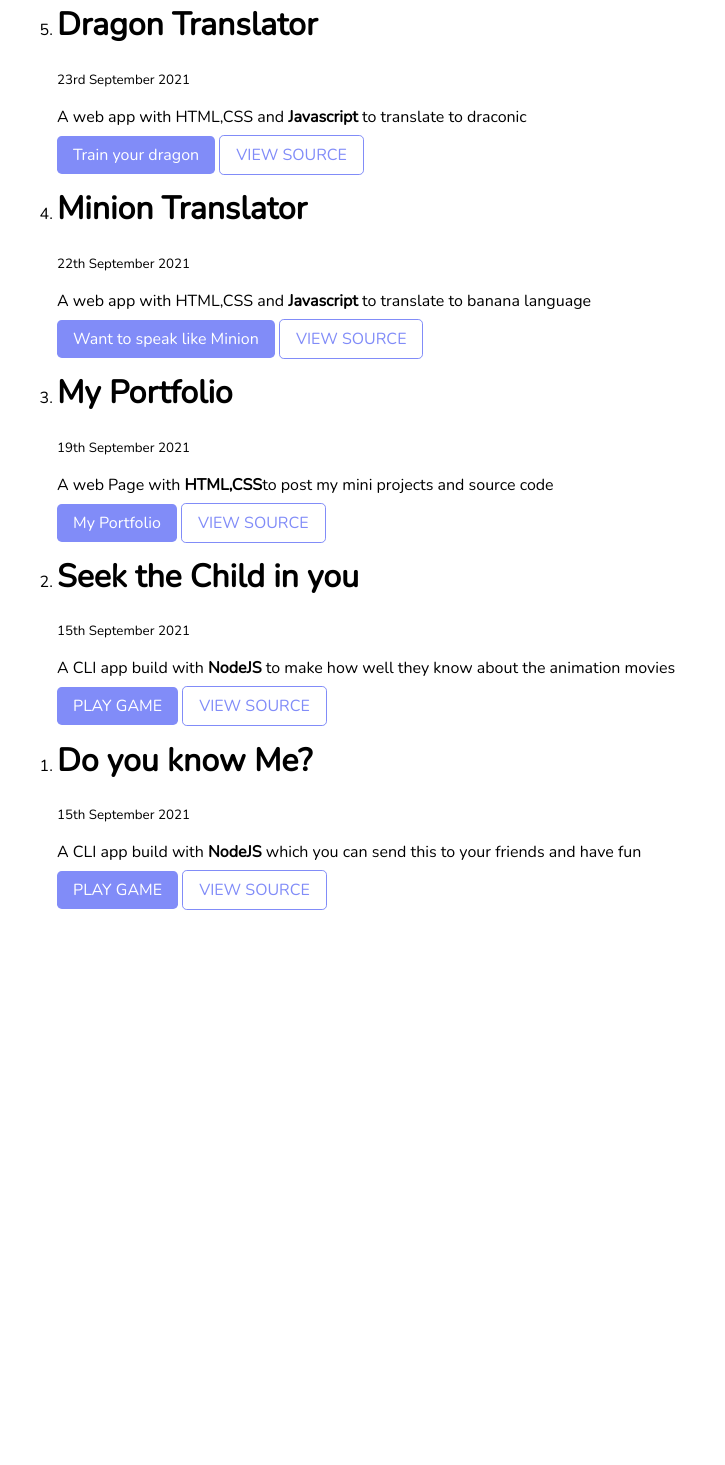
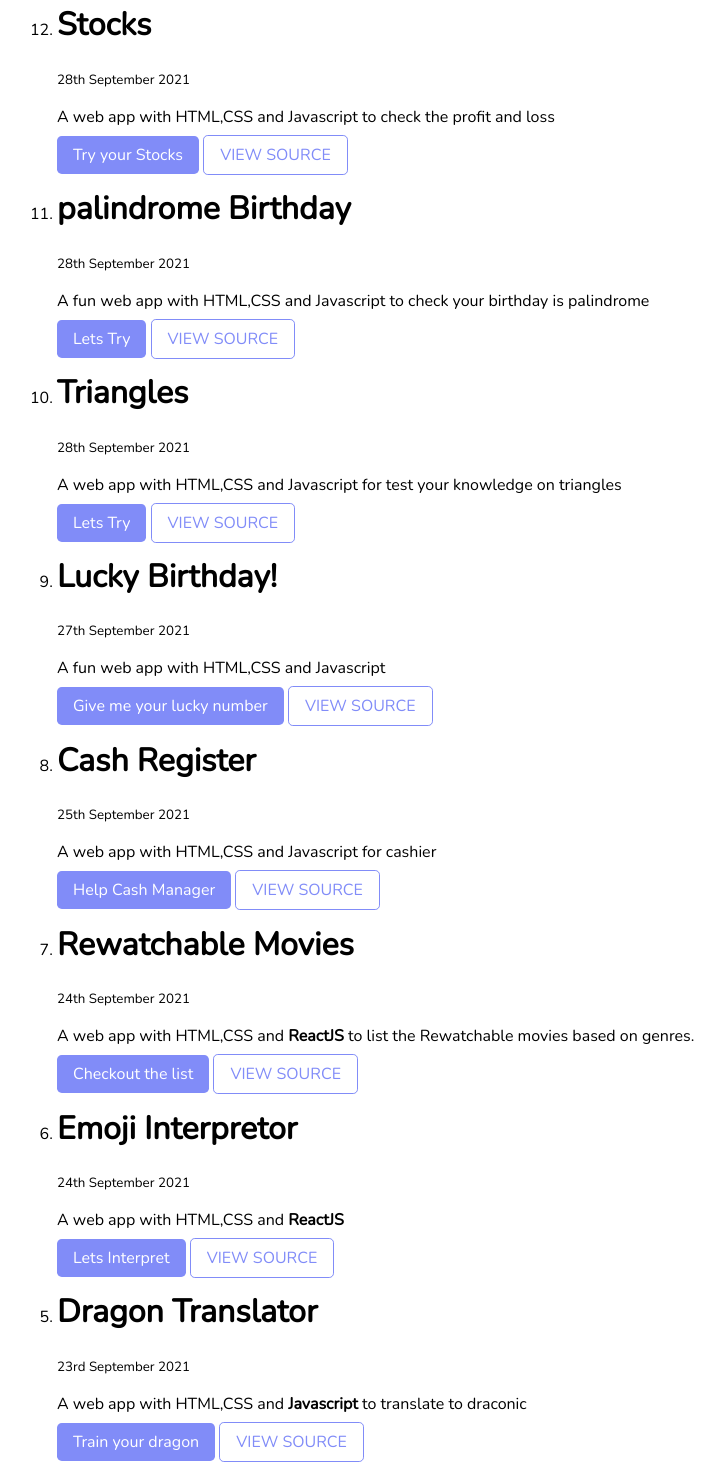
Before and after one commit to sharmivijay/MyPorfolio, a plain HTML site: page projects.html in a window 1280 px wide. Shown: the part 308-1773 px from the top of the page, without its empty margins (139-864 px from the left). Before the commit the page ends 1225 px from the top, so only its background shows below. Drawn offline with nearby package versions, Linux system fonts and the light colour scheme.

Commit message:
feat - add projects

```diff
--- a/projects.html
+++ b/projects.html
@@ -33,6 +33,56 @@
        <div class="container container-center">
         <ol reversed>
             <li>
+                <h1>Stocks</h1>
+                <small>28th September 2021</small>
+                <p>A web app with HTML,CSS and Javascript to check the profit and loss</p>
+                <a class="link link-primary" href="https://priceless-easley-94c412.netlify.app">Try your Stocks</a>
+                <a class="link link-secondary" href="https://github.com/sharmivijay/stocks-app">VIEW SOURCE</a>
+            </li>
+            <li>
+                <h1>palindrome Birthday</h1>
+                <small>28th September 2021</small>
+                <p>A fun web app with HTML,CSS and Javascript to check your birthday is palindrome</p>
+                <a class="link link-primary" href="https://thirsty-morse-a928ae.netlify.app">Lets Try</a>
+                <a class="link link-secondary" href="https://github.com/sharmivijay/palindrome-birthday">VIEW SOURCE</a>
+            </li>
+            <li>
+                <h1>Triangles</h1>
+                <small>28th September 2021</small>
+                <p>A web app with HTML,CSS and Javascript for test your knowledge on triangles</p>
+                <a class="link link-primary" href="https://serene-mahavira-e83628.netlify.app/">Lets Try</a>
+                <a class="link link-secondary" href="https://github.com/sharmivijay/triangles">VIEW SOURCE</a>
+            </li>
+
+            <li>
+                <h1>Lucky Birthday!</h1>
+                <small>27th September 2021</small>
+                <p>A fun web app with HTML,CSS and Javascript</p>
+                <a class="link link-primary" href="https://goofey-game.netlify.app/">Give me  your lucky number</a>
+                <a class="link link-secondary" href="https://github.com/sharmivijay/lucky-birthday">VIEW SOURCE</a>
+            </li>
+            <li>
+                <h1>Cash Register</h1>
+                <small>25th September 2021</small>
+                <p>A web app with HTML,CSS and Javascript for cashier</p>
+                <a class="link link-primary" href="https://adoring-cash-register.netlify.app">Help Cash Manager</a>
+                <a class="link link-secondary" href="https://github.com/sharmivijay/cash-register">VIEW SOURCE</a>
+            </li>
+            <li>
+                <h1>Rewatchable Movies</h1>
+                <small>24th September 2021</small>
+                <p>A web app with HTML,CSS and <strong>ReactJS</strong>  to list the Rewatchable movies based on genres.</p>
+                <a class="link link-primary" href="https://6ji4v.csb.app/">Checkout the list</a>
+                <a class="link link-secondary" href="https://github.com/sharmivijay/movie-recommendation-app">VIEW SOURCE</a>
+            </li>
+            <li>
+                <h1>Emoji Interpretor</h1>
+                <small>24th September 2021</small>
+                <p>A web app with HTML,CSS and <strong>ReactJS</strong> </p>
+                <a class="link link-primary" href="https://izh4n.csb.app/">Lets Interpret</a>
+                <a class="link link-secondary" href="https://github.com/sharmivijay/emoji-interpretor">VIEW SOURCE</a>
+            </li>
+            <li>
                 <h1>Dragon Translator</h1>
                 <small>23rd September 2021</small>
                 <p>A web app with HTML,CSS and <strong>Javascript</strong> to translate to draconic</p>
@@ -58,14 +108,14 @@
                 <small>15th September 2021</small>
                 <p>A CLI app build with <strong>NodeJS</strong> to make how well they know about the animation movies</p>
                 <a class="link link-primary" href="https://replit.com/@SharmilaGnanasa/SeektheChildInYou?embed=1&output=1">PLAY GAME</a>
-                <a class="link link-secondary" href="https://github.com/sharmivijay?tab=repositories">VIEW SOURCE</a>
+                <a class="link link-secondary" href="https://github.com/sharmivijay/SeektheChildInYou">VIEW SOURCE</a>
             </li>
             <li>
                 <h1>Do you know Me?</h1>
                 <small>15th September 2021</small>
                 <p>A CLI app build with <strong>NodeJS</strong> which you can send this to your friends and have fun</p>
                 <a class="link link-primary" href="https://replit.com/@SharmilaGnanasa/DoYouKnowME?embed=1&output=1">PLAY GAME</a>
-                <a class="link link-secondary" href="https://github.com/sharmivijay?tab=repositories">VIEW SOURCE</a>
+                <a class="link link-secondary" href="https://github.com/sharmivijay/DoYouKnowME">VIEW SOURCE</a>
             </li>
         </ol>
 
```
